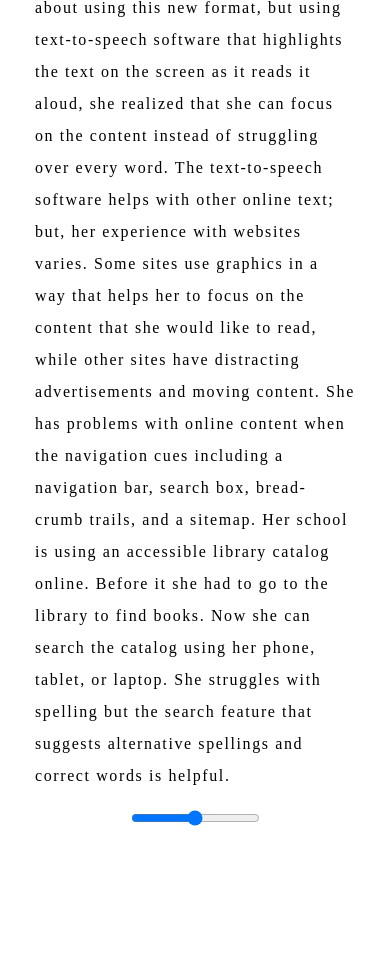
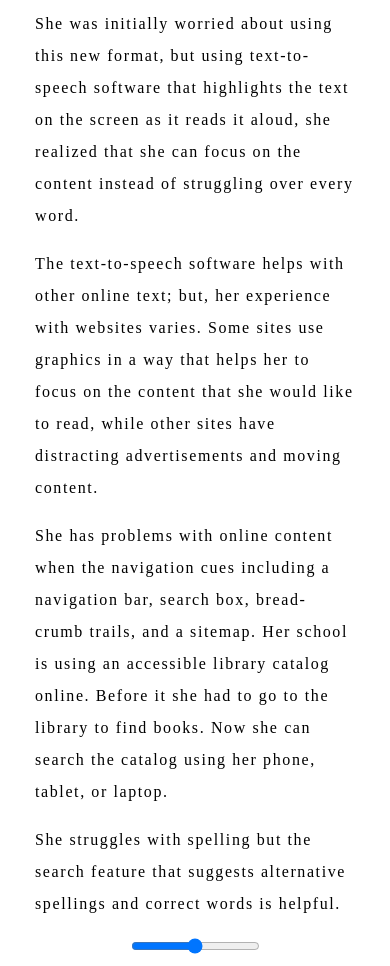
Before and after one commit to anarodrigues462/accessibility, a plain HTML site: page index.html in a window 390 px wide. Shown: the part 520-1486 px from the top of the page. Before the commit the page ends 1358 px from the top, so only its background shows below. Drawn offline with Linux system fonts and the light colour scheme.

Commit message:
telemovel

```diff
--- a/css/styleEN.css
+++ b/css/styleEN.css
@@ -20,6 +20,8 @@ body {
 
 @media (max-width: 600px) {
   #text-container {
-      width: 20em; /* Reduz a fonte para telas menores */
+    display:inline-block;
+    text-align: left;
+    max-width: 20em;
   }
 }
--- a/css/stylePT.css
+++ b/css/stylePT.css
@@ -16,3 +16,11 @@ body {
     line-height: 2em;
     width: 40em;
   }
+
+  @media (max-width: 600px) {
+    #text-container {
+      display:inline-block;
+      text-align: left;
+      max-width: 20em;
+    }
+  }
--- a/index.html
+++ b/index.html
@@ -43,9 +43,12 @@
             disorder and dyslexia</h1>
     </header>
     <main>
-        <section>
-            <p id="text-container" data-i18n="text">Pretty is a middle school student with attention deficit hyperactivity
-                disorder with dyslexia.</p>
+        <section id="text-container">
+            <p id="text-container1" data-i18n="text1"></p>
+            <p id="text-container2" data-i18n="text2"></p>
+            <p id="text-container3" data-i18n="text3"></p>
+            <p id="text-container4" data-i18n="text4"></p>
+            <p id="text-container5" data-i18n="text5"></p>
         </section>
 
     </main>
--- a/languages/en.json
+++ b/languages/en.json
@@ -1,6 +1,10 @@
 {
     "welcome-message": "Middle school student with attention deficit hyperactivity disorder and dyslexia",
-    "text": "Pretty is a middle school student with attention deficit hyperactivity disorder with dyslexia. She has difficulty reading, but she enjoys her literature class. Her school started using online textbooks. She was initially worried about using this new format, but using text-to-speech software that highlights the text on the screen as it reads it aloud, she realized that she can focus on the content instead of struggling over every word. The text-to-speech software helps with other online text; but, her experience with websites varies. Some sites use graphics in a way that helps her to focus on the content that she would like to read, while other sites have distracting advertisements and moving content. She has problems with online content when the navigation cues including a navigation bar, search box, bread-crumb trails, and a sitemap. Her school is using an accessible library catalog online. Before it she had to go to the library to find books. Now she can search the catalog using her phone, tablet, or laptop. She struggles with spelling but the search feature that suggests alternative spellings and correct words is helpful.",
+    "text1": "Pretty is a middle school student with attention deficit hyperactivity disorder with dyslexia. She has difficulty reading, but she enjoys her literature class. Her school started using online textbooks.",
+    "text2": "She was initially worried about using this new format, but using text-to-speech software that highlights the text on the screen as it reads it aloud, she realized that she can focus on the content instead of struggling over every word.",
+    "text3": "The text-to-speech software helps with other online text; but, her experience with websites varies. Some sites use graphics in a way that helps her to focus on the content that she would like to read, while other sites have distracting advertisements and moving content.",
+    "text4": "She has problems with online content when the navigation cues including a navigation bar, search box, bread-crumb trails, and a sitemap. Her school is using an accessible library catalog online. Before it she had to go to the library to find books. Now she can search the catalog using her phone, tablet, or laptop. ",
+    "text5": "She struggles with spelling but the search feature that suggests alternative spellings and correct words is helpful.",
     "name-menu-en":"English",
     "name-menu-pt": "Portuguese",
     "name-menu-games":"Games"
--- a/languages/pt.json
+++ b/languages/pt.json
@@ -1,6 +1,10 @@
 {
     "welcome-message": "Estudante do ensino secundário com perturbação de hiperatividade e défice de atenção e dislexia",
-    "text": "Pretty é uma estudante do ensino secundário com perturbação de hiperatividade e défice de atenção. Ela tem dificuldade em ler, mas gosta das aulas de literatura. A sua escola começou a usar livros didáticos online. Inicialmente, ela estava preocupada em usar esse novo formato, mas ao usar um software de conversão de texto em fala que destaca o texto na tela conforme ele é lido em voz alta, ela percebeu que poderia concentrar-se no conteúdo em vez de se esforçar para ler cada palavra. O software de conversão de texto em fala ajuda-a com outros textos online, mas a sua experiência com os sites varia. Alguns sites usam gráficos de forma que a ajudam a concentrar-se no conteúdo que gostaria de ler, enquanto outros sites têm anúncios que a distraem e conteúdo em movimento. Ela tem problemas com o conteúdo online quando as dicas de navegação incluem uma barra de navegação, caixa de pesquisa, trilhas de navegação e um mapa do site. A escola dela usa um catálogo online de biblioteca acessível. Antes ela tinha que ir à biblioteca para encontrar livros. Agora pode pesquisar o catálogo usando o telemóvel, tablet ou computador. Ela tem dificuldade com a ortografia, mas o recurso de pesquisa que sugere grafias alternativas e palavras corretas é útil.",
+    "text1": "Pretty é uma estudante do ensino secundário com perturbação de hiperatividade e défice de atenção. Ela tem dificuldade em ler, mas gosta das aulas de literatura. A sua escola começou a usar livros didáticos online.",
+    "text2": "Inicialmente, ela estava preocupada em usar esse novo formato, mas ao usar um software de conversão de texto em fala que destaca o texto na tela conforme ele é lido em voz alta, ela percebeu que poderia concentrar-se no conteúdo em vez de se esforçar para ler cada palavra.",
+    "text3": "O software de conversão de texto em fala ajuda-a com outros textos online, mas a sua experiência com os sites varia. Alguns sites usam gráficos de forma que a ajudam a concentrar-se no conteúdo que gostaria de ler, enquanto outros sites têm anúncios que a distraem e conteúdo em movimento.",
+    "text4": "Ela tem problemas com o conteúdo online quando as dicas de navegação incluem uma barra de navegação, caixa de pesquisa, trilhas de navegação e um mapa do site. A escola dela usa um catálogo online de biblioteca acessível. Antes ela tinha que ir à biblioteca para encontrar livros. Agora pode pesquisar o catálogo usando o telemóvel, tablet ou computador.",
+    "text5": "Ela tem dificuldade com a ortografia, mas o recurso de pesquisa que sugere grafias alternativas e palavras corretas é útil.",
     "name-menu-en":"Inglês",
     "name-menu-pt": "Português",
     "name-menu-games":"Jogos"
```
